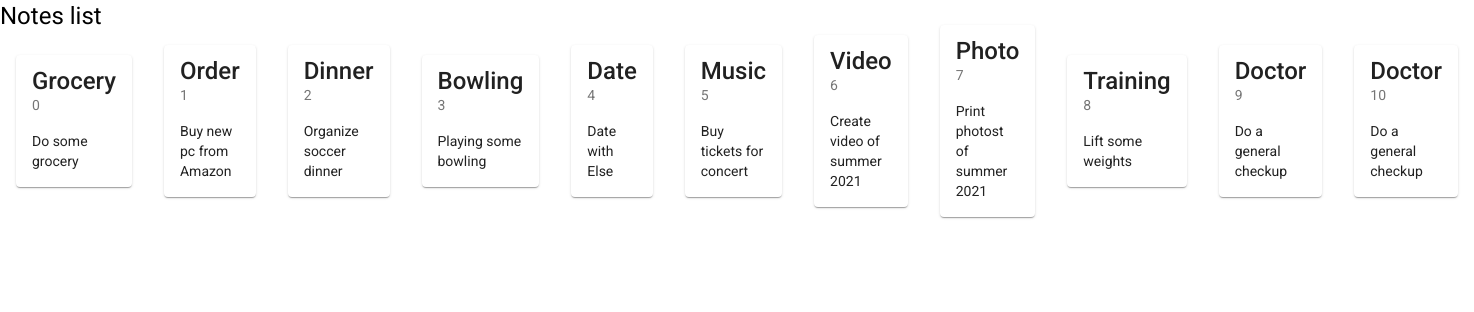
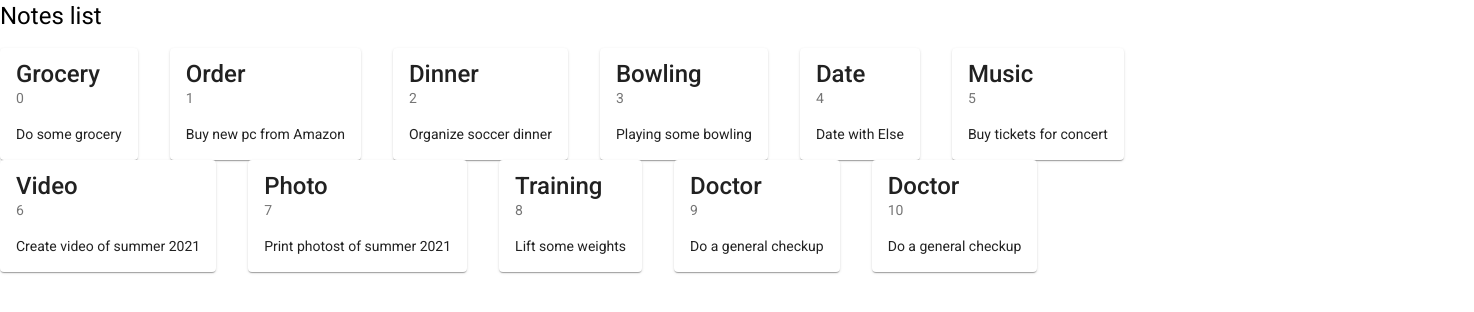
Before and after one commit to AndreaVDev/AngularNoteList, an Angular app in the folder NoteList/: page / in a window 1280 px wide. Shown: the top 312 px of the page, 1474 px wide, since content can reach past the window. Built offline with nearby package versions, Linux system fonts and the light colour scheme.

Commit message:
Added horizontal layout with flex box

```diff
--- a/NoteList/src/app/notes/notes.component.css
+++ b/NoteList/src/app/notes/notes.component.css
@@ -21,6 +21,8 @@ mat-card{
 */
 /* END VERTICAL STYLE*/
 
+/* START VERTICAL STYLE */
+/*
 h1 {
 	margin-bottom: -2em;
 }
@@ -30,3 +32,5 @@ h1 {
     display: flex;
 	margin-top: 7.5em;
 }
+*/
+/* END VERTICAL STYLE*/
--- a/NoteList/src/app/notes/notes.component.html
+++ b/NoteList/src/app/notes/notes.component.html
@@ -1,4 +1,7 @@
 <h1>Notes list</h1>
+
+<!--
+BASE HTML WITH SIMPLE CSS
 <div class="main-div">
 <mat-list class="inline-list">
 	<mat-list-item *ngFor="let note of notes" class="card">
@@ -14,3 +17,18 @@
 	</mat-list-item>
 </mat-list>
 </div>
+!-->
+
+<div fxLayout="row wrap" fxLayoutGap="32px" fxLayoutAlign="flex-start">
+<ng-container *ngFor="let note of notes">
+    <mat-card >
+			<mat-card-title-group>
+				<mat-card-title>{{note.title}}</mat-card-title>
+				<mat-card-subtitle>{{note.id}}</mat-card-subtitle>
+			</mat-card-title-group>
+			<mat-card-content>
+				{{note.description}}
+			</mat-card-content>
+		</mat-card>
+  </ng-container>
+</div>
```
